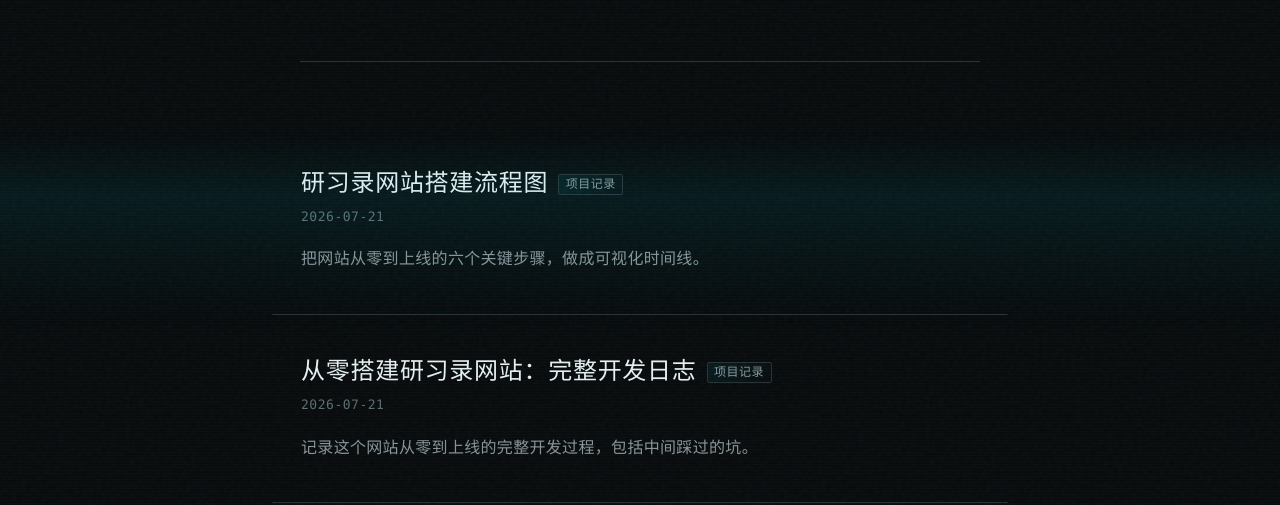
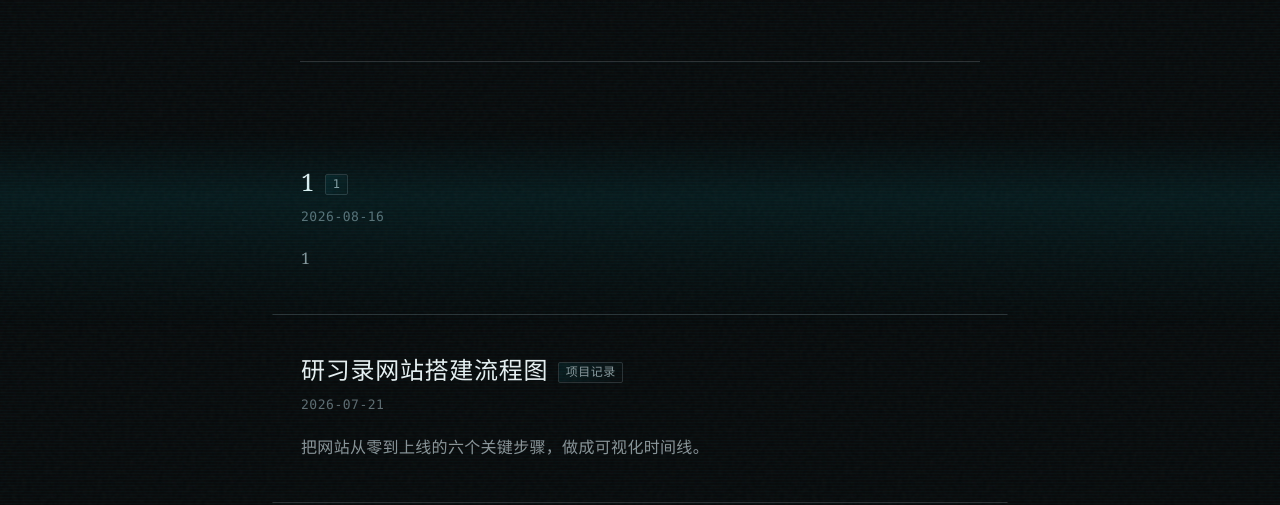
Before and after one commit to xixihi197/my-ai-blog, a website: page index.html in a window 1280 px wide. Shown: the part 295-800 px from the top of the page. Drawn offline with Linux system fonts and the light colour scheme.

Commit message:
首页添加笔记：1

```diff
--- a/index.html
+++ b/index.html
@@ -17,6 +17,11 @@
 
         <section class="note-list" aria-label="笔记列表">
             <hr>
+            <article class="note">
+                <h2><a href="notes/1.html">1</a> <span class="tag">1</span></h2>
+                <time class="meta" datetime="2026-08-16">2026-08-16</time>
+                <p class="summary">1</p>
+            </article>
 
             <article class="note">
                 <h2><a href="notes/build-flow.html">研习录网站搭建流程图</a> <span class="tag">项目记录</span></h2>
```
